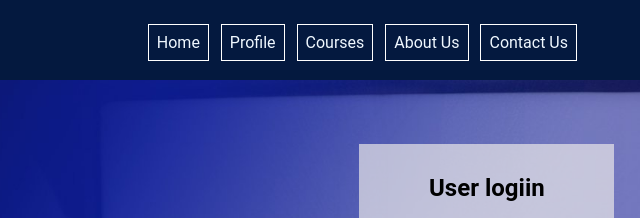
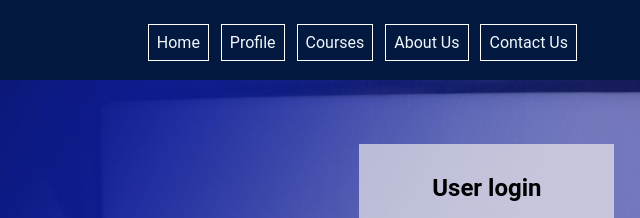
Before and after one commit to AyeshaSiddika65689/Academy-website, a plain HTML site: page index.html in a window 1280 px wide. Shown: the top 218 px of the page, 640-1280 px from the left. Drawn offline with Linux system fonts and the light colour scheme.

Commit message:
Update index.html

```diff
--- a/index.html
+++ b/index.html
@@ -25,7 +25,7 @@
       <!-- login form -->
 
       <form action="#" class="login">
-          <h2>User logiin</h2>
+          <h2>User login</h2>
           <br>
            <div class="login-cont">
                  <label>Username</label>
```
